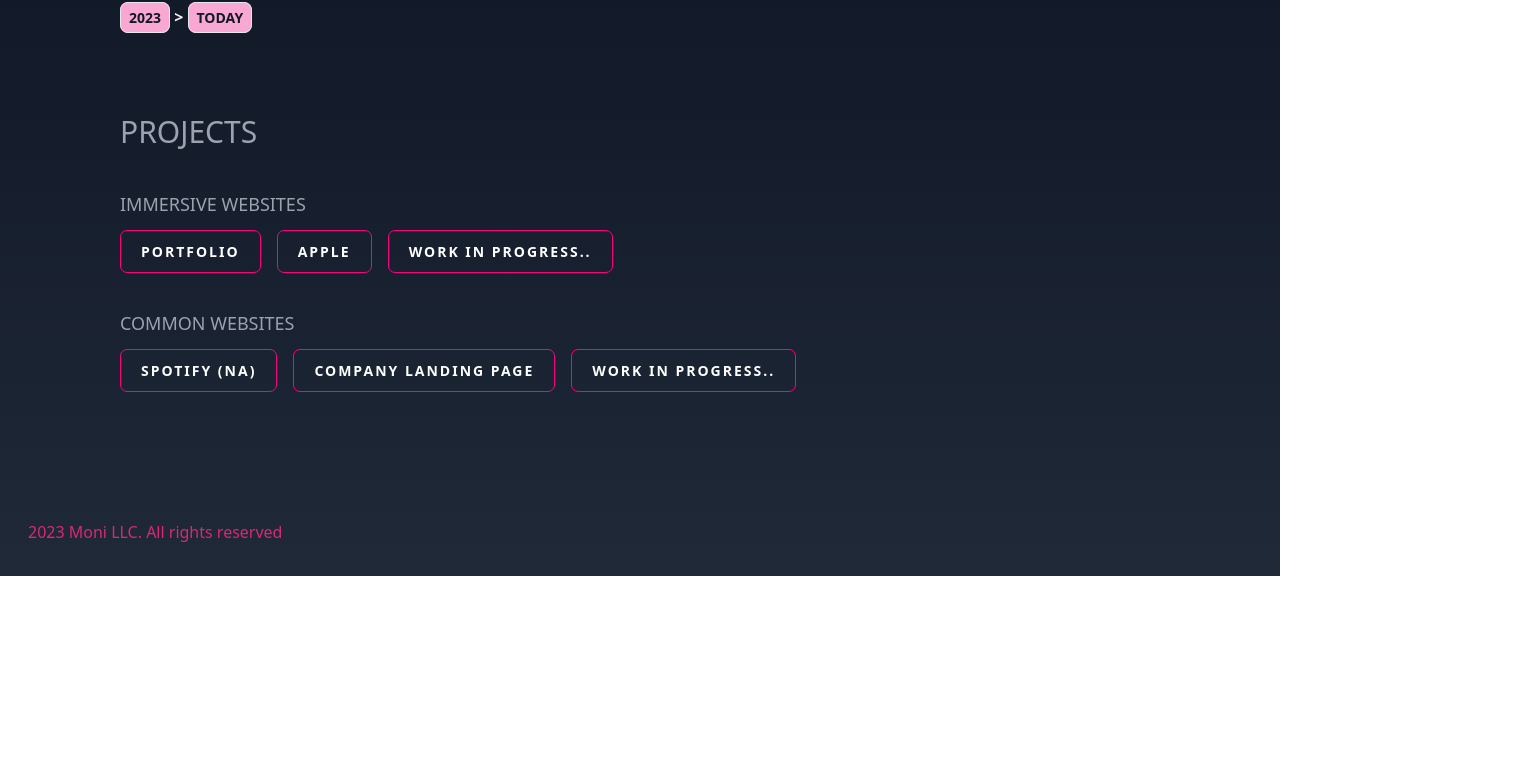
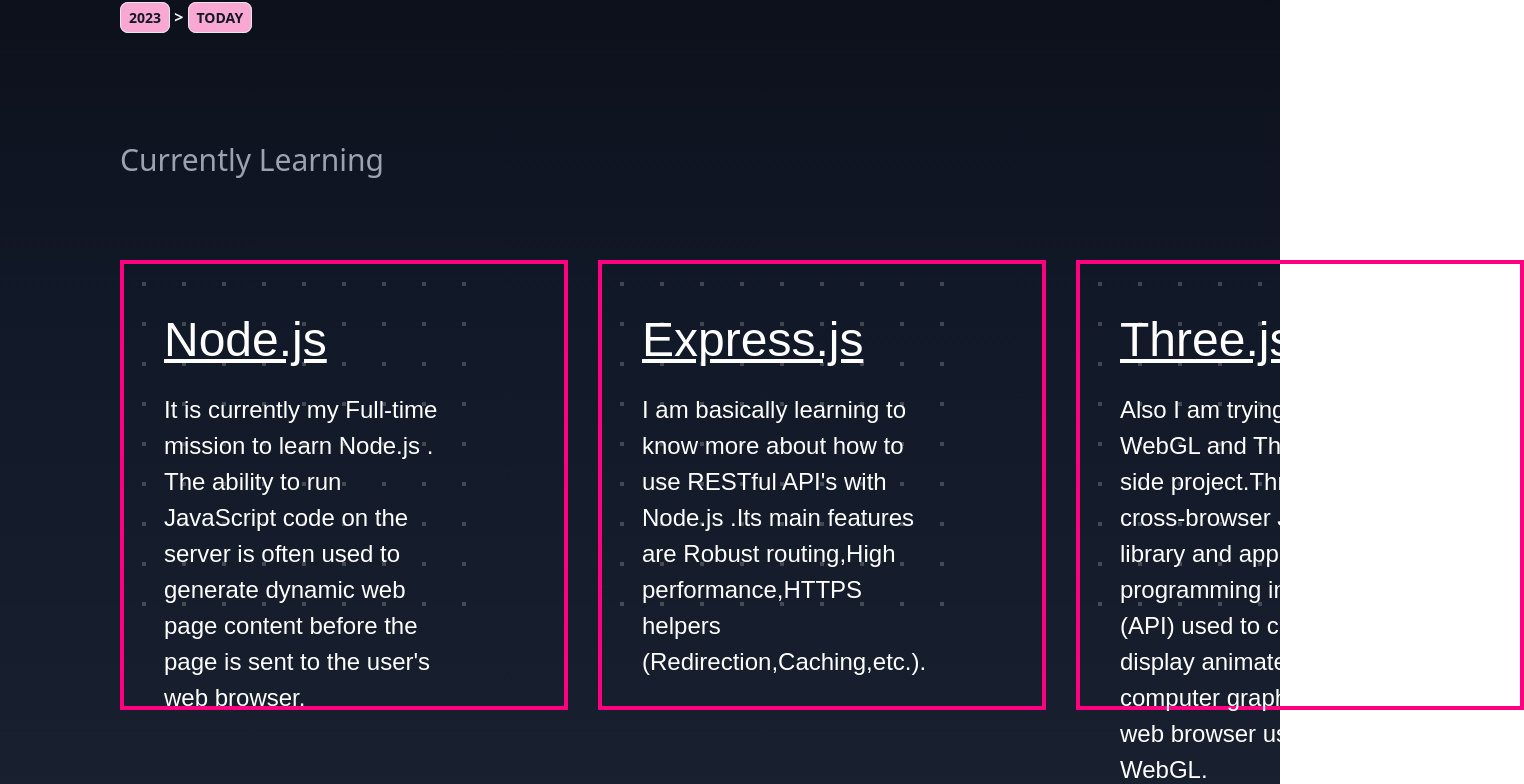
Before and after one commit to AvaterClasher/soumyadip, a Next.js app: page / in a window 1280 px wide. Shown: the part 667-1451 px from the top of the page, 1524 px wide, since content can reach past the window. Before the commit the page ends 1243 px from the top, so only its background shows below. Built offline with nearby package versions, Linux system fonts and the light colour scheme.

Commit message:
modified:   pages/index.tsx 	modified:   styles/globals.css

```diff
--- a/pages/index.tsx
+++ b/pages/index.tsx
@@ -1,6 +1,5 @@
 import type { NextPage } from "next";
 import Head from "next/head";
-import Image from "next/image";
 import {
   BsReddit,
   BsInstagram,
@@ -9,14 +8,6 @@
   BsTwitter,
 } from "react-icons/bs";
 import { AiTwotoneMail } from "react-icons/ai";
-import {
-  FaFacebook,
-  FaInstagram,
-  FaTwitter,
-  FaTwitch,
-  FaGithub,
-} from "react-icons/fa";
-import { GiD4, GiVortex } from "react-icons/gi";
 
 const Home: NextPage = () => {
   return (
@@ -24,8 +15,8 @@
       <Head>
         <title>Moni's Portfolio</title>
       </Head>
-      <div className="bg-gradient-to-t from-gray-800 via-gray-900 to-black h-full">
-        <header className="text-gray-400 body-font">
+      <div className="bg-gradient-to-t from-gray-800 via-gray-900 to-black h-full w-full">
+        <header className="text-gray-400 body-font w-full">
           <div className="container mx-auto flex flex-wrap p-5 flex-col md:flex-row items-center border-b-[3px] border-gray-500 ">
             <div className="flex title-font cursor-pointer font-medium items-center text-gray-900 mb-4 md:mb-0">
               <div className="ml-3 text-2xl cursor-pointer">
@@ -64,7 +55,7 @@
               </button> */}
           </div>
         </header>
-        <section className="ml-[120px] mt-[40px] text-gray-400">
+        <section className="ml-[120px] mt-[40px] text-gray-400 w-full">
           <h1 className=" font-medium text-[60px] font-body uppercase gradient">
             Soumyadip Moni
           </h1>
@@ -131,7 +122,49 @@
             </div>
           </div>
         </section>
-        <section className="ml-[120px] mt-[80px] uppercase">
+        <div className="ty">
+          <div>
+            <h2 className="text-[30px] my-7 text-gray-400">
+              Currently Learning
+            </h2>
+          </div>
+          <div className="card-display">
+            <div className="card">
+              <div className="card-content">
+                <h3 className="card-title">Node.js</h3>
+                <p className="card-subtitle">
+                  It is currently my Full-time mission to learn Node.js . The
+                  ability to run JavaScript code on the server is often used to
+                  generate dynamic web page content before the page is sent to
+                  the user's web browser.
+                </p>
+              </div>
+            </div>
+            <div className="card-n">
+              <div className="card-content">
+                <h3 className="card-title">Express.js</h3>
+                <p className="card-subtitle">
+                  I am basically learning to know more about how to use RESTful
+                  API's with Node.js .Its main features are Robust routing,High
+                  performance,HTTPS helpers (Redirection,Caching,etc.).
+                </p>
+              </div>
+            </div>
+            <div className="card-n">
+              <div className="card-content">
+                <h3 className="card-title">Three.js</h3>
+                <p className="card-subtitle">
+                  Also I am trying out WebGL and Three.js as a side
+                  project.Three.js is a cross-browser JavaScript library and
+                  application programming interface (API) used to create and
+                  display animated 3D computer graphics in a web browser using
+                  WebGL.
+                </p>
+              </div>
+            </div>
+          </div>
+        </div>
+        <section className="ml-[120px] mt-[190px] uppercase">
           <div>
             <h2 className="text-[30px] my-7 text-gray-400">Projects</h2>
           </div>
@@ -144,7 +177,13 @@
               <button>
                 <a href="https://3-d-obj.vercel.app">Apple</a>
               </button>
-              <button>Work in Progress..</button>
+              <button>
+                <a href="https://moni-game.vercel.app">Game</a>
+              </button>
+              <button>
+                <a href="https://moni-iphone.vercel.app">IPhone</a>
+              </button>
+
             </div>
           </div>
           <div>
--- a/styles/globals.css
+++ b/styles/globals.css
@@ -127,3 +127,229 @@
   color: transparent;
   background-clip: text;
 }
+
+:root {
+  --border: rgb(3, 169, 244);
+
+  --g1: rgb(98, 0, 234);
+  --g2: rgb(236, 64, 122);
+  --g3: rgb(253, 216, 53);
+}
+
+.ty {
+  display: grid;
+  height: 500px;
+  margin-left: 120px;
+  margin-top: 80px;
+  padding: 0px;
+}
+
+.card-display{
+  display: flex;
+}
+
+.card {
+  aspect-ratio: 1 / 1.6;
+  border: 0.5vmin solid #ff0080;
+  cursor: pointer;
+  position: relative;
+  width: 56vmin;
+  height:450px;
+  margin-top:50px;
+}
+
+.card-n{
+  margin-top:50px;
+  margin-left: 30px;
+  aspect-ratio: 1 / 1.6;
+  border: 0.5vmin solid #ff0080;
+  cursor: pointer;
+  position: relative;
+  width: 56vmin;
+  height:450px
+}
+
+.card:hover:before {
+  background-position: 100% 100%;
+  transform: scale(1.08, 1.03);
+}
+
+.card:hover > .card-content {
+  background-position: -10% 0%;
+}
+
+.card:hover > .card-icon {
+  color: white;
+}
+
+.card:hover > .card-content > .card-subtitle > .card-subtitle-word {
+  opacity: 1;
+  transform: translateY(0%);
+  transition: opacity 0ms, transform 200ms cubic-bezier(.90, .06, .15, .90);
+}
+
+.card:before {
+  background: linear-gradient(
+    130deg,
+    transparent 0% 33%,
+    var(--g1) 66%,
+    var(--g2) 83.5%,
+    var(--g3) 100%
+  );
+  background-position: 0% 0%;
+  background-size: 300% 300%;
+  content: "";
+  height: 100%;
+  left: 0px;
+  pointer-events: none;
+  position: absolute;
+  top: 0px;
+  transition: background-position 350ms ease, transform 350ms ease;
+  width: 100%;
+  z-index: 1;
+}
+
+.card-n:hover:before {
+  background-position: 100% 100%;
+  transform: scale(1.08, 1.03);
+}
+
+.card-n:hover > .card-content {
+  background-position: -10% 0%;
+}
+
+.card-n:hover > .card-icon {
+  color: white;
+}
+
+.card-n:hover > .card-content > .card-subtitle > .card-subtitle-word {
+  opacity: 1;
+  transform: translateY(0%);
+  transition: opacity 0ms, transform 200ms cubic-bezier(.90, .06, .15, .90);
+}
+
+.card-n:before {
+  background: linear-gradient(
+    130deg,
+    transparent 0% 33%,
+    var(--g1) 66%,
+    var(--g2) 83.5%,
+    var(--g3) 100%
+  );
+  background-position: 0% 0%;
+  background-size: 300% 300%;
+  content: "";
+  height: 100%;
+  left: 0px;
+  pointer-events: none;
+  position: absolute;
+  top: 0px;
+  transition: background-position 350ms ease, transform 350ms ease;
+  width: 100%;
+  z-index: 1;
+}
+
+.card-content {
+  background-image: radial-gradient(
+    rgba(255, 255, 255, 0.2) 8%,
+    transparent 8%
+  );
+  background-position: 0% 0%;
+  background-size: 5vmin 5vmin;
+  height: calc(100% - 10vmin);
+  padding: 5vmin;
+  position: relative;
+  transition: background-position 350ms ease;
+  width: calc(100% - 10vmin);
+  z-index: 2;
+}
+
+.card-title,
+.card-subtitle {
+  color: white;
+  font-family: "Anek Latin", sans-serif;
+  font-weight: 400;
+  margin: 0px;
+}
+
+.card-title {
+  text-decoration: underline;
+  font-size: 6vmin;
+}
+
+.card-subtitle {
+  font-size: 3vmin;
+  margin-top: 2vmin;
+}
+
+.card-subtitle-word {
+  display: inline-block;
+  margin: 0vmin 0.3vmin;
+  opacity: 0;
+  position: relative;
+  transform: translateY(40%);
+  transition: none;
+}
+
+.card-icon {
+  bottom: 0px;
+  color: rgba(255, 255, 255, 0.5);
+  font-size: 7vmin;
+  left: 0px;
+  margin: 5vmin;
+  position: absolute;
+  transition: color 250ms ease;
+  z-index: 2;
+}
+
+/* -- YouTube Link Styles -- */
+
+#source-link {
+  top: 60px;
+}
+
+#source-link > i {
+  color: rgb(94, 106, 210);
+}
+
+#yt-link {
+  top: 10px;
+}
+
+#yt-link > i {
+  color: rgb(239, 83, 80);
+}
+
+.meta-link {
+  align-items: center;
+  backdrop-filter: blur(3px);
+  background-color: rgba(255, 255, 255, 0.05);
+  border: 1px solid rgba(255, 255, 255, 0.1);
+  border-radius: 6px;
+  box-shadow: 2px 2px 2px rgba(0, 0, 0, 0.1);
+  cursor: pointer;
+  display: inline-flex;
+  gap: 5px;
+  left: 10px;
+  padding: 10px 20px;
+  position: fixed;
+  text-decoration: none;
+  transition: background-color 350ms, border-color 350ms;
+  z-index: 10000;
+}
+
+.meta-link:hover {
+  background-color: rgba(255, 255, 255, 0.1);
+  border: 1px solid rgba(255, 255, 255, 0.2);
+}
+
+.meta-link > i, .meta-link > span {
+  height: 20px;
+  line-height: 20px;
+}
+
+.meta-link > span {
+  color: white;
+  font-family: "Anek Latin", sans-serif;
+  transition: color 600ms;
+}
```
